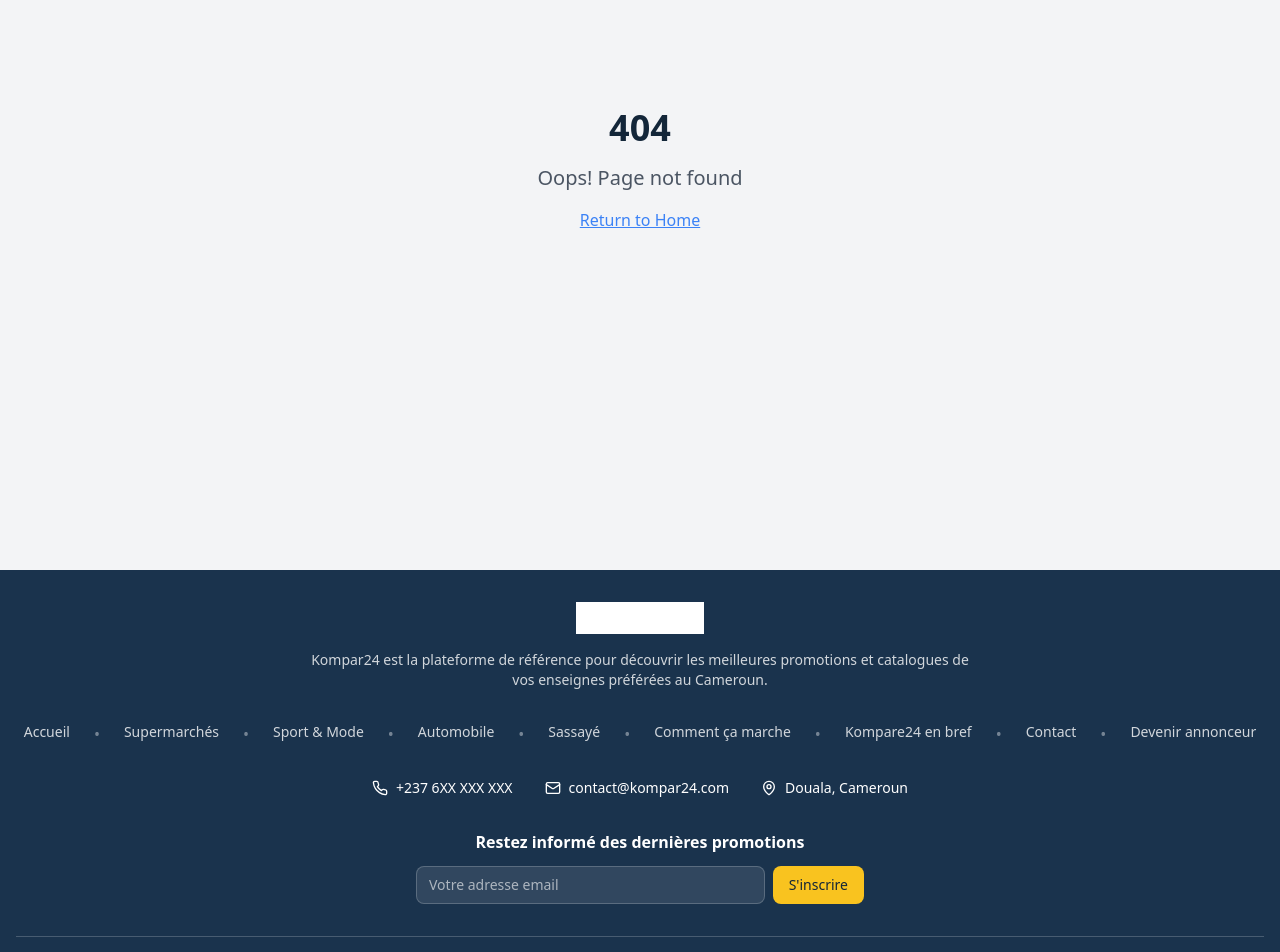
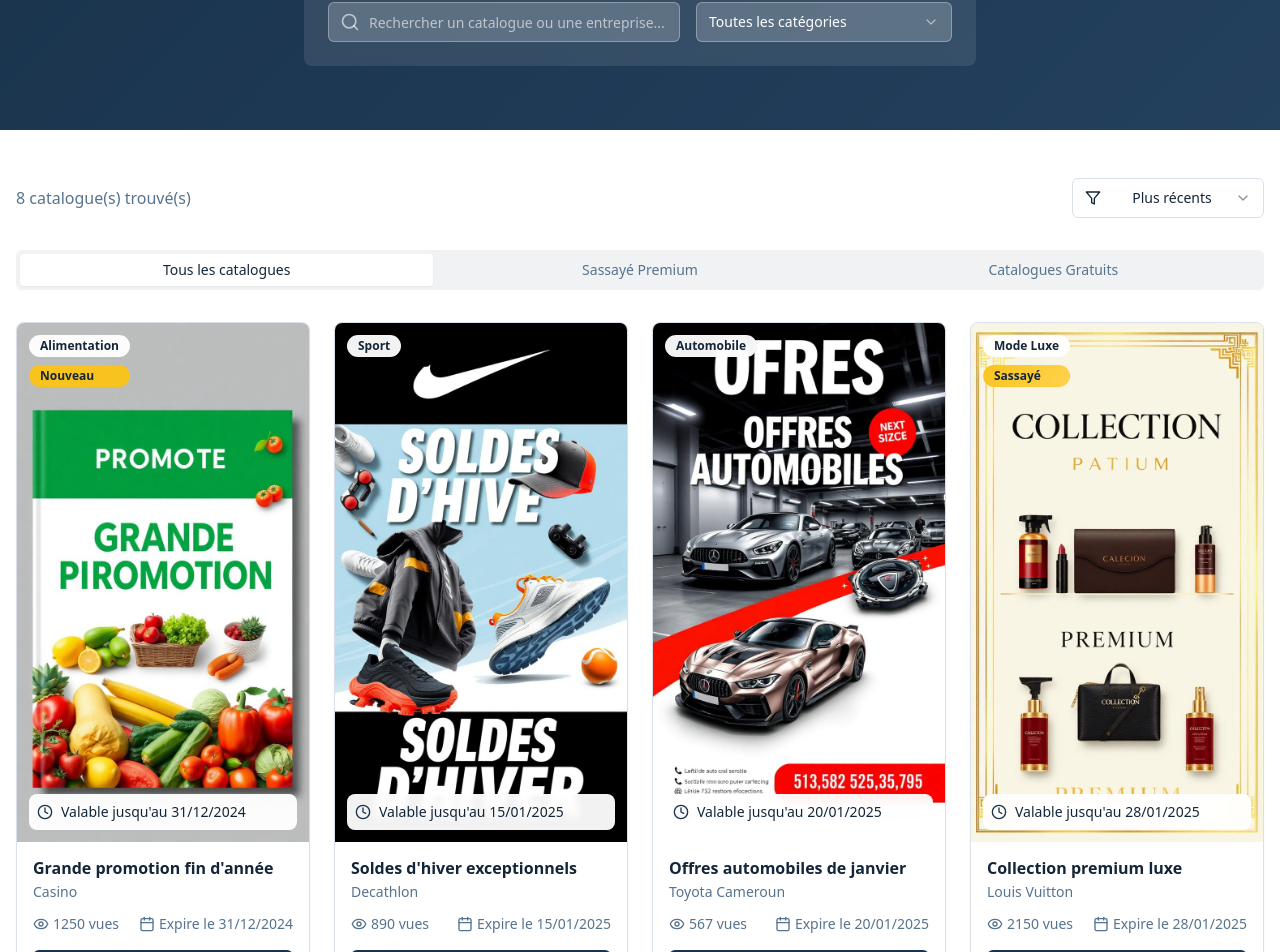
Before and after one commit to kamdemto/kompare24, a React (Vite) app: page /catalogues in a window 1280 px wide. Shown: the part 295-1247 px from the top of the page. Built offline with nearby package versions, Linux system fonts and the light colour scheme.

Commit message:
Make pages functional with static data
Make all pages functional with static data relevant to their category to complete the MVP.

```diff
--- a/src/App.tsx
+++ b/src/App.tsx
@@ -4,6 +4,7 @@ import { TooltipProvider } from "@/components/ui/tooltip";
 import { QueryClient, QueryClientProvider } from "@tanstack/react-query";
 import { BrowserRouter, Routes, Route } from "react-router-dom";
 import Home from "./pages/Home";
+import CataloguesPage from "./pages/CataloguesPage";
 import SupermarchesPage from "./pages/categories/SupermarchesPage";
 import SportModePage from "./pages/categories/SportModePage";
 import AutomobilePage from "./pages/categories/AutomobilePage";
@@ -34,6 +35,7 @@ const App = () => (
           <main className="flex-1 pb-16 lg:pb-0">
             <Routes>
               <Route path="/" element={<Home />} />
+              <Route path="/catalogues" element={<CataloguesPage />} />
               <Route path="/categories/supermarches" element={<SupermarchesPage />} />
               <Route path="/categories/sport-mode" element={<SportModePage />} />
               <Route path="/categories/automobile" element={<AutomobilePage />} />
--- /dev/null
+++ b/src/pages/CataloguesPage.tsx
@@ -0,0 +1,231 @@
+import React, { useState } from 'react';
+import { Search, Filter, Grid, List, ArrowRight } from 'lucide-react';
+import { Button } from '@/components/ui/button';
+import { Input } from '@/components/ui/input';
+import { Select, SelectContent, SelectItem, SelectTrigger, SelectValue } from '@/components/ui/select';
+import { Tabs, TabsContent, TabsList, TabsTrigger } from '@/components/ui/tabs';
+import CatalogCard from '@/components/ui/catalog-card';
+import catalogSupermarket from '@/assets/catalog-supermarket-1.jpg';
+import catalogSport from '@/assets/catalog-sport-9-16.jpg';
+import catalogAuto from '@/assets/catalog-auto-1.jpg';
+import catalogPremium from '@/assets/catalog-premium-9-16.jpg';
+
+const CataloguesPage = () => {
+  const [searchQuery, setSearchQuery] = useState('');
+  const [selectedCategory, setSelectedCategory] = useState('all');
+  const [sortBy, setSortBy] = useState('recent');
+
+  const allCatalogs = [
+    {
+      id: '1',
+      title: 'Grande promotion fin d\'année',
+      company: 'Casino',
+      validUntil: '31/12/2024',
+      imageUrl: catalogSupermarket,
+      viewCount: 1250,
+      category: 'Alimentation',
+      isNew: true
+    },
+    {
+      id: '2',
+      title: 'Soldes d\'hiver exceptionnels',
+      company: 'Decathlon',
+      validUntil: '15/01/2025',
+      imageUrl: catalogSport,
+      viewCount: 890,
+      category: 'Sport'
+    },
+    {
+      id: '3',
+      title: 'Offres automobiles de janvier',
+      company: 'Toyota Cameroun',
+      validUntil: '20/01/2025',
+      imageUrl: catalogAuto,
+      viewCount: 567,
+      category: 'Automobile'
+    },
+    {
+      id: '4',
+      title: 'Collection premium luxe',
+      company: 'Louis Vuitton',
+      validUntil: '28/01/2025',
+      imageUrl: catalogPremium,
+      viewCount: 2150,
+      category: 'Mode Luxe',
+      isPremium: true
+    },
+    {
+      id: '5',
+      title: 'Électronique haute technologie',
+      company: 'Jumia',
+      validUntil: '10/02/2025',
+      imageUrl: 'https://images.unsplash.com/photo-1488590528505-98d2b5aba04b?auto=format&fit=crop&w=400&h=600',
+      viewCount: 1876,
+      category: 'Électronique'
+    },
+    {
+      id: '6',
+      title: 'Mode et accessoires tendance',
+      company: 'H&M',
+      validUntil: '05/02/2025',
+      imageUrl: 'https://images.unsplash.com/photo-1486312338219-ce68d2c6f44d?auto=format&fit=crop&w=400&h=600',
+      viewCount: 1234,
+      category: 'Mode'
+    },
+    {
+      id: '7',
+      title: 'Offres voyage exotique',
+      company: 'Travel Agency',
+      validUntil: '15/02/2025',
+      imageUrl: 'https://images.unsplash.com/photo-1500375592092-40eb2168fd21?auto=format&fit=crop&w=400&h=600',
+      viewCount: 756,
+      category: 'Voyage'
+    },
+    {
+      id: '8',
+      title: 'Maison et décoration',
+      company: 'Ikea Cameroun',
+      validUntil: '20/02/2025',
+      imageUrl: 'https://images.unsplash.com/photo-1581091226825-a6a2a5aee158?auto=format&fit=crop&w=400&h=600',
+      viewCount: 1345,
+      category: 'Maison'
+    }
+  ];
+
+  const categories = [
+    { value: 'all', label: 'Toutes les catégories' },
+    { value: 'alimentation', label: 'Alimentation' },
+    { value: 'sport', label: 'Sport & Mode' },
+    { value: 'automobile', label: 'Automobile' },
+    { value: 'electronique', label: 'Électronique' },
+    { value: 'maison', label: 'Maison & Décoration' },
+    { value: 'voyage', label: 'Voyage & Loisirs' }
+  ];
+
+  const filteredCatalogs = allCatalogs.filter(catalog => {
+    const matchesSearch = catalog.title.toLowerCase().includes(searchQuery.toLowerCase()) ||
+                         catalog.company.toLowerCase().includes(searchQuery.toLowerCase());
+    const matchesCategory = selectedCategory === 'all' ||
+                           catalog.category.toLowerCase().includes(selectedCategory.toLowerCase());
+    return matchesSearch && matchesCategory;
+  });
+
+  const premiumCatalogs = filteredCatalogs.filter(catalog => catalog.isPremium);
+  const regularCatalogs = filteredCatalogs.filter(catalog => !catalog.isPremium);
+
+  return (
+    <div className="min-h-screen bg-background">
+      {/* Hero Section */}
+      <section className="bg-gradient-primary text-white py-16">
+        <div className="container px-4">
+          <div className="max-w-4xl mx-auto text-center">
+            <h1 className="text-4xl md:text-6xl font-bold mb-6">
+              Tous les Catalogues
+            </h1>
+            <p className="text-xl text-white/90 mb-8 max-w-2xl mx-auto">
+              Découvrez toutes les promotions et offres spéciales de nos partenaires
+            </p>
+
+            {/* Search Bar */}
+            <div className="max-w-2xl mx-auto bg-white/10 backdrop-blur-sm rounded-lg p-6">
+              <div className="flex flex-col md:flex-row gap-4">
+                <div className="relative flex-1">
+                  <Search className="absolute left-3 top-1/2 transform -translate-y-1/2 text-white/60 h-5 w-5" />
+                  <Input
+                    placeholder="Rechercher un catalogue ou une entreprise..."
+                    value={searchQuery}
+                    onChange={(e) => setSearchQuery(e.target.value)}
+                    className="pl-10 bg-white/20 border-white/30 text-white placeholder:text-white/60"
+                  />
+                </div>
+                <Select value={selectedCategory} onValueChange={setSelectedCategory}>
+                  <SelectTrigger className="md:w-64 bg-white/20 border-white/30 text-white">
+                    <SelectValue />
+                  </SelectTrigger>
+                  <SelectContent>
+                    {categories.map((category) => (
+                      <SelectItem key={category.value} value={category.value}>
+                        {category.label}
+                      </SelectItem>
+                    ))}
+                  </SelectContent>
+                </Select>
+              </div>
+            </div>
+          </div>
+        </div>
+      </section>
+
+      {/* Results Section */}
+      <section className="py-12">
+        <div className="container px-4">
+          {/* Filters */}
+          <div className="flex flex-col md:flex-row justify-between items-center mb-8">
+            <div className="mb-4 md:mb-0">
+              <p className="text-muted-foreground">
+                {filteredCatalogs.length} catalogue(s) trouvé(s)
+              </p>
+            </div>
+            <div className="flex items-center space-x-4">
+              <Select value={sortBy} onValueChange={setSortBy}>
+                <SelectTrigger className="w-48">
+                  <Filter className="h-4 w-4 mr-2" />
+                  <SelectValue placeholder="Trier par" />
+                </SelectTrigger>
+                <SelectContent>
+                  <SelectItem value="recent">Plus récents</SelectItem>
+                  <SelectItem value="popular">Plus populaires</SelectItem>
+                  <SelectItem value="expiring">Expire bientôt</SelectItem>
+                  <SelectItem value="company">Par entreprise</SelectItem>
+                </SelectContent>
+              </Select>
+            </div>
+          </div>
+
+          {/* Tabs for Premium vs Regular */}
+          <Tabs defaultValue="all" className="w-full">
+            <TabsList className="grid w-full grid-cols-3">
+              <TabsTrigger value="all">Tous les catalogues</TabsTrigger>
+              <TabsTrigger value="premium">Sassayé Premium</TabsTrigger>
+              <TabsTrigger value="regular">Catalogues Gratuits</TabsTrigger>
+            </TabsList>
+
+            <TabsContent value="all" className="mt-8">
+              <div className="grid grid-cols-1 md:grid-cols-2 lg:grid-cols-3 xl:grid-cols-4 gap-6">
+                {filteredCatalogs.map((catalog) => (
+                  <CatalogCard key={catalog.id} {...catalog} />
+                ))}
+              </div>
+            </TabsContent>
+
+            <TabsContent value="premium" className="mt-8">
+              <div className="grid grid-cols-1 md:grid-cols-2 lg:grid-cols-3 xl:grid-cols-4 gap-6">
+                {premiumCatalogs.map((catalog) => (
+                  <CatalogCard key={catalog.id} {...catalog} />
+                ))}
+              </div>
+            </TabsContent>
+
+            <TabsContent value="regular" className="mt-8">
+              <div className="grid grid-cols-1 md:grid-cols-2 lg:grid-cols-3 xl:grid-cols-4 gap-6">
+                {regularCatalogs.map((catalog) => (
+                  <CatalogCard key={catalog.id} {...catalog} />
+                ))}
+              </div>
+            </TabsContent>
+          </Tabs>
+
+          {/* Load More */}
+          <div className="text-center mt-12">
+            <Button variant="outline" className="px-8">
+              Charger plus de catalogues
+              <ArrowRight className="h-4 w-4 ml-2" />
+            </Button>
+          </div>
+        </div>
+      </section>
+    </div>
+  );
+};
+
+export default CataloguesPage;
--- a/src/pages/categories/AutomobilePage.tsx
+++ b/src/pages/categories/AutomobilePage.tsx
@@ -16,6 +16,7 @@ const AutomobilePage = () => {
       validUntil: '20/01/2025',
       imageUrl: catalogAuto,
       viewCount: 567,
+      category: 'Véhicules Neufs',
       isNew: true,
       aspectRatio: '9:16' as const
     },
@@ -26,6 +27,7 @@ const AutomobilePage = () => {
       validUntil: '25/01/2025',
       imageUrl: catalogAuto,
       viewCount: 432,
+      category: 'Pièces Détachées',
       aspectRatio: '9:16' as const
     },
     {
@@ -35,6 +37,7 @@ const AutomobilePage = () => {
       validUntil: '31/01/2025',
       imageUrl: catalogAuto,
       viewCount: 289,
+      category: 'Services Auto',
       aspectRatio: '9:16' as const
     }
   ];
--- a/src/pages/categories/SportModePage.tsx
+++ b/src/pages/categories/SportModePage.tsx
@@ -16,6 +16,7 @@ const SportModePage = () => {
       validUntil: '15/01/2025',
       imageUrl: catalogSport,
       viewCount: 890,
+      category: 'Équipements Sport',
       isNew: true,
       aspectRatio: '9:16' as const
     },
@@ -26,6 +27,7 @@ const SportModePage = () => {
       validUntil: '20/02/2025',
       imageUrl: catalogSport,
       viewCount: 1456,
+      category: 'Mode Femme',
       aspectRatio: '9:16' as const
     },
     {
@@ -35,6 +37,7 @@ const SportModePage = () => {
       validUntil: '28/01/2025',
       imageUrl: catalogSport,
       viewCount: 678,
+      category: 'Chaussures Sport',
       aspectRatio: '9:16' as const
     },
     {
@@ -44,6 +47,7 @@ const SportModePage = () => {
       validUntil: '31/01/2025',
       imageUrl: catalogSport,
       viewCount: 543,
+      category: 'Mode Homme',
       aspectRatio: '9:16' as const
     }
   ];
```
